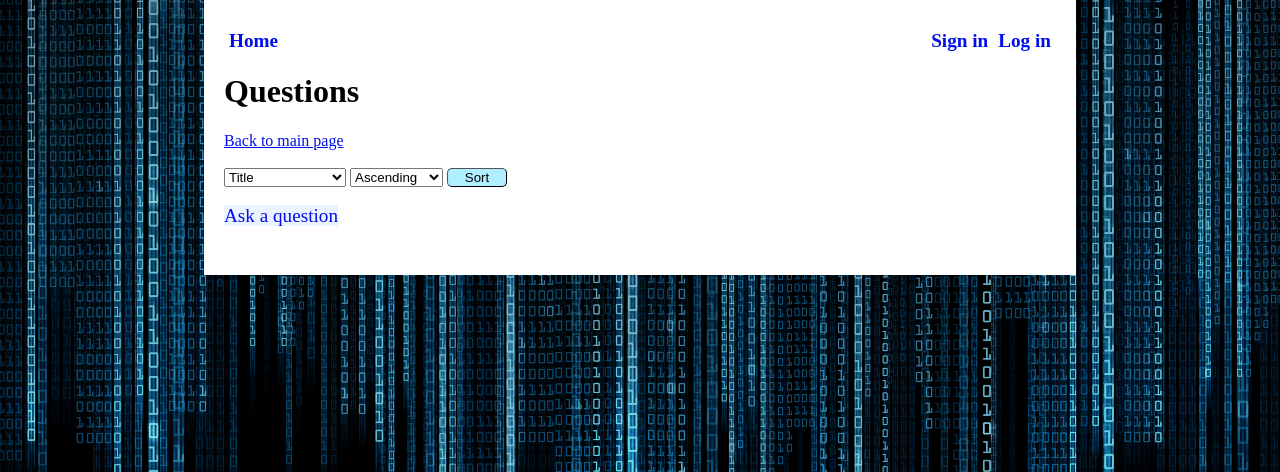
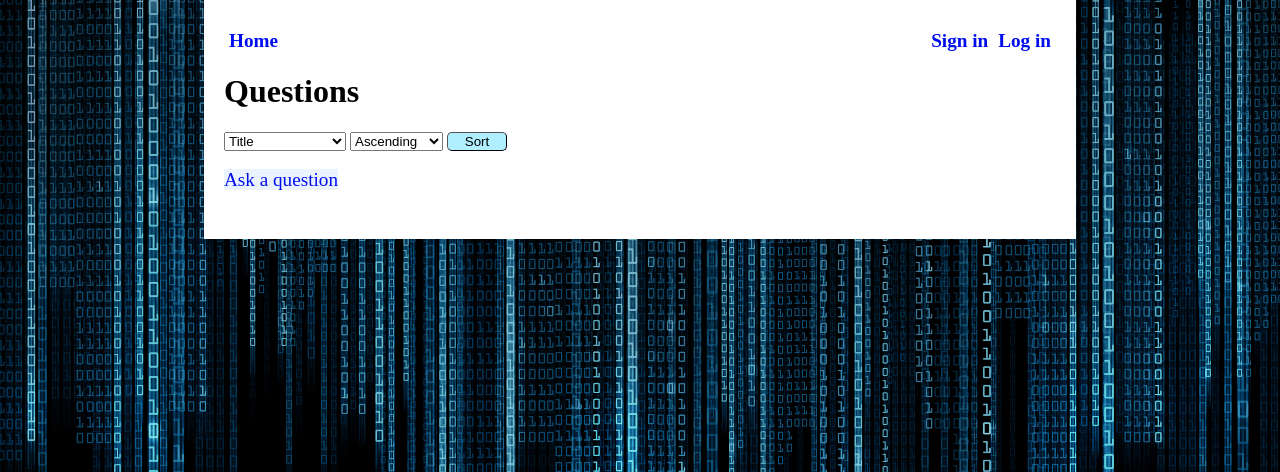
Before and after one commit to zsofiam/ask-mate-3-python, a Flask app: template templates/list.html in a window 1280 px wide. Shown: the top 472 px of the page. Run offline with Flask 2, Linux system fonts and the light colour scheme; the template is opened without the code that fills it, so the values that code supplies are empty.

Commit message:
delete duplicated link

```diff
--- a/templates/list.html
+++ b/templates/list.html
@@ -23,7 +23,6 @@
         </ul>
         </nav>
         <h1>Questions</h1>
-        <a href="/">Back to main page</a><br><br>
         <form action="/list" method="get">
             <select name="order_by">
                 <option value="title">Title</option>
```
